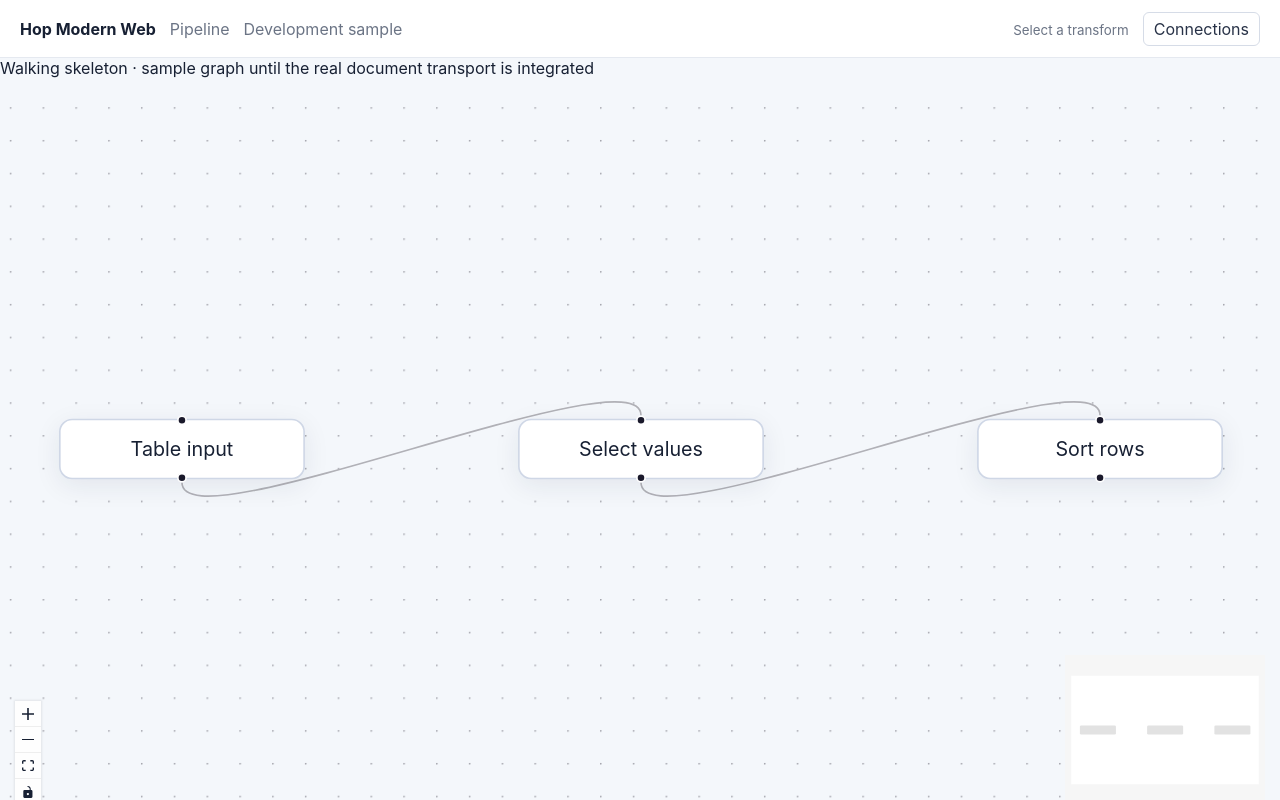
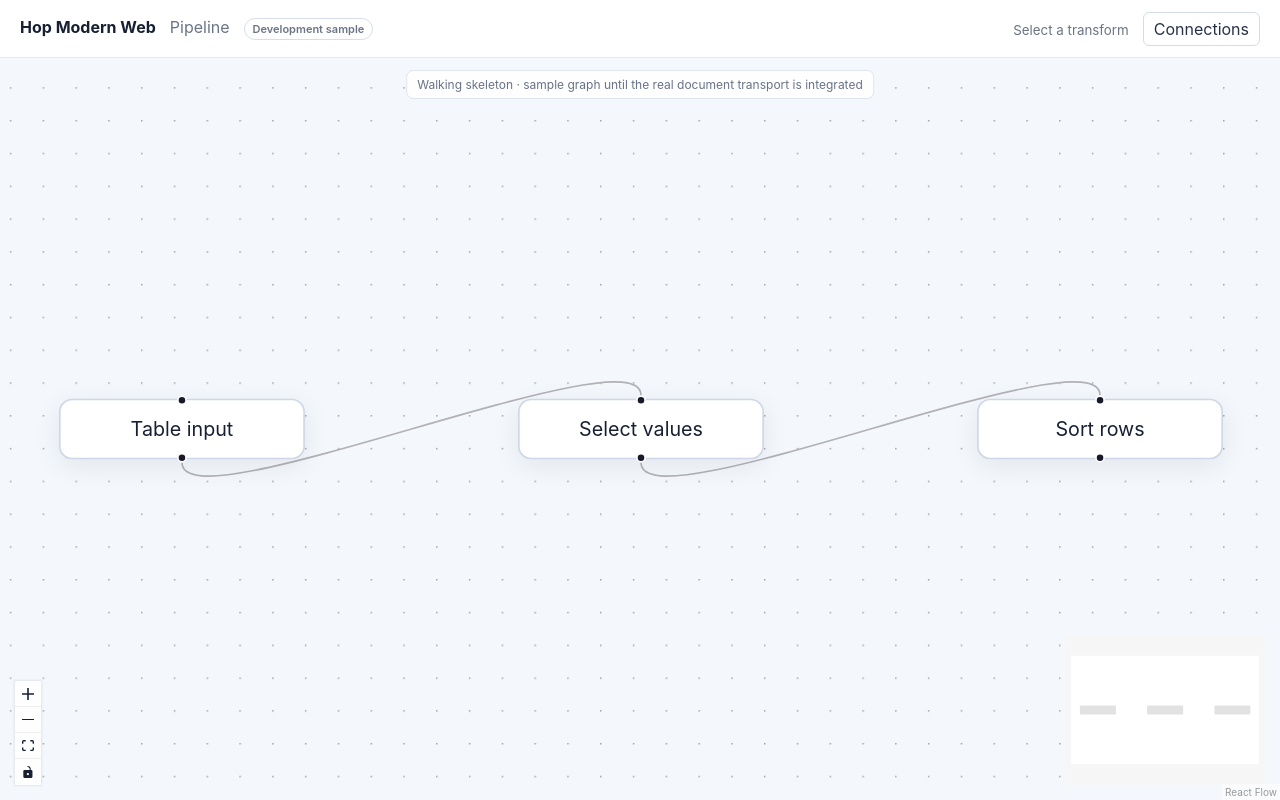
Before and after one commit to cxhttt233/hop-modern-web, a React (Vite) app in the folder app/: page / in a window 1280 px wide. Built offline with nearby package versions, Linux system fonts and the light colour scheme.

Commit message:
style(editor): label development graph fallback [skip ci]

```diff
--- a/app/src/styles.css
+++ b/app/src/styles.css
@@ -13,8 +13,10 @@ button { cursor: pointer; }
 header { display: flex; align-items: center; justify-content: space-between; padding: 0 20px; background: white; border-bottom: 1px solid #e5e9f0; }
 header div { display: flex; gap: 14px; align-items: baseline; }
 header span, header small { color: #6b7485; }
+.preview-badge { border: 1px solid #d8dee9; border-radius: 999px; padding: 3px 8px; font-size: 11px; font-weight: 600; }
 .selection-actions button, .config-actions button, .icon-button { border: 1px solid #d6dce7; border-radius: 6px; background: white; padding: 6px 10px; color: #283247; }
 .workspace { min-height: 0; position: relative; overflow: hidden; }
+.preview-note { position: absolute; z-index: 5; top: 12px; left: 50%; transform: translateX(-50%); border: 1px solid #e0e5ed; border-radius: 7px; background: rgb(255 255 255 / 92%); padding: 6px 10px; color: #687386; font-size: 12px; pointer-events: none; }
 .react-flow__node { border: 1px solid #cfd7e6; border-radius: 8px; background: white; padding: 10px 14px; box-shadow: 0 4px 16px rgb(31 42 68 / 8%); }
 
 .config-panel { position: absolute; z-index: 10; top: 0; right: 0; width: min(460px, 100%); height: 100%; display: flex; flex-direction: column; gap: 20px; padding: 22px; background: white; border-left: 1px solid #e1e6ef; box-shadow: -12px 0 32px rgb(31 42 68 / 10%); }
```
